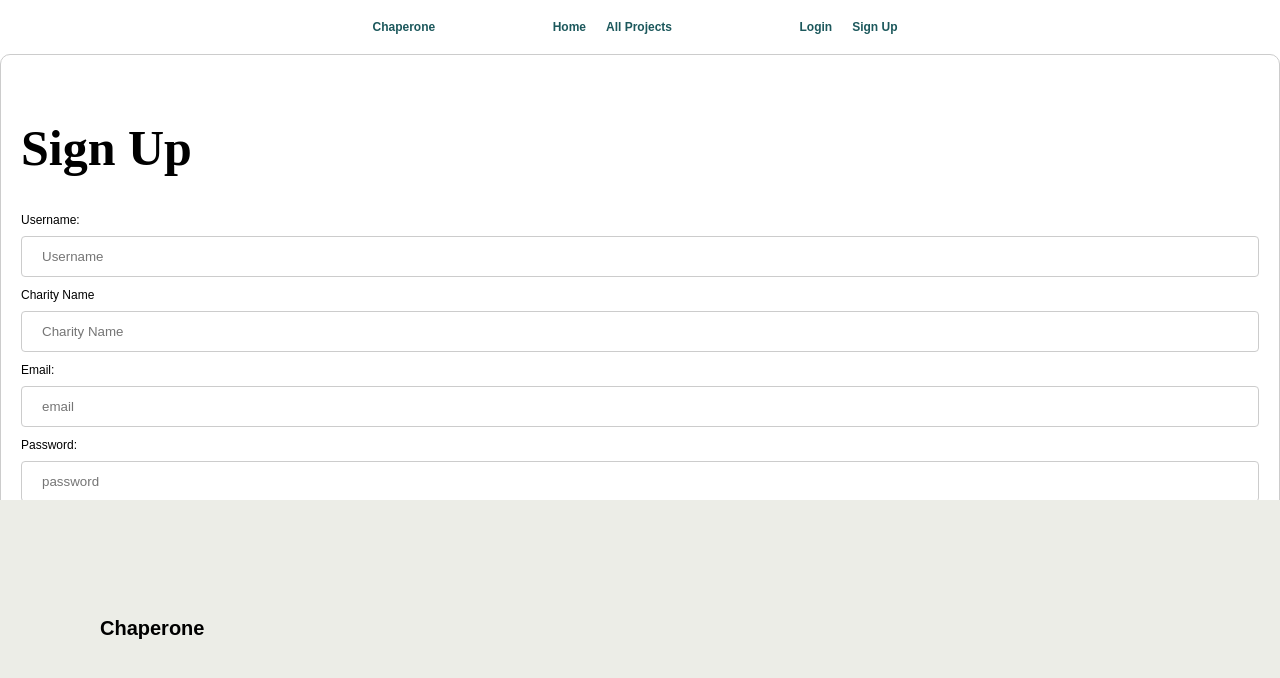
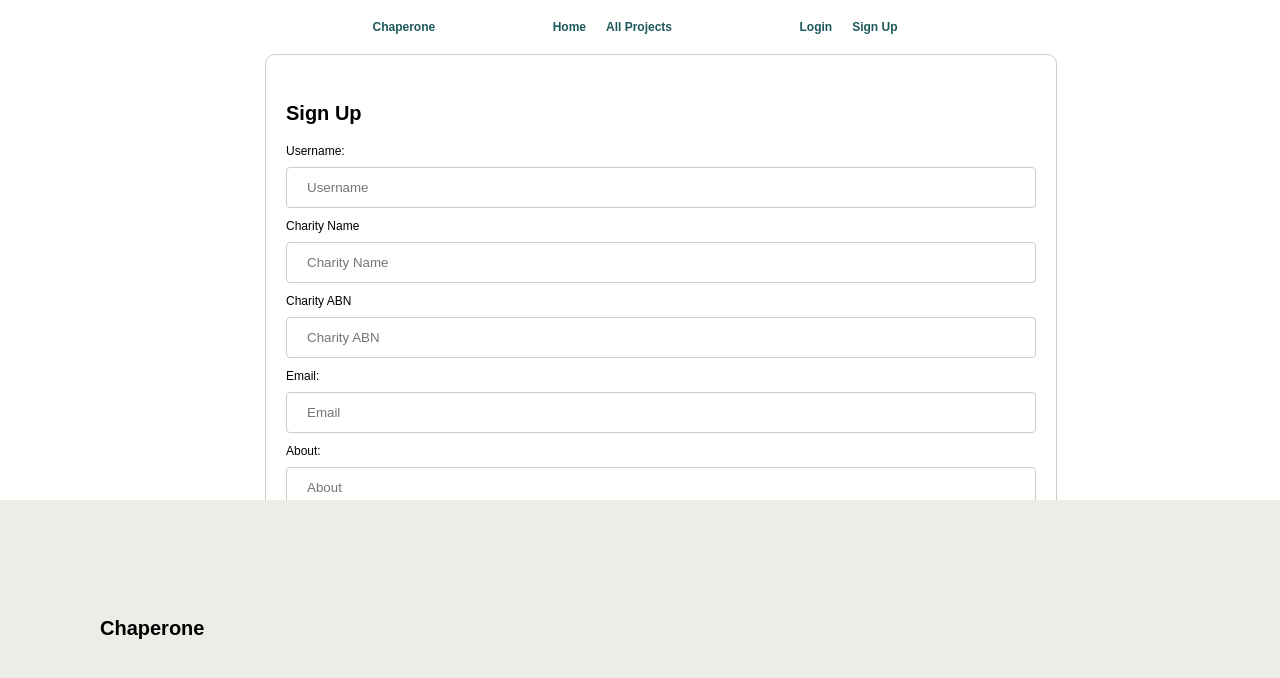
Before and after one commit to AnnieJDesigns/chaperone-crowdfunding, a React (Vite) app: page /signup in a window 1280 px wide. Shown: the top 678 px of the page. Built offline with nearby package versions, Linux system fonts and the light colour scheme.

Commit message:
login and signup page changes

```diff
--- a/src/components/LoginForm/index.jsx
+++ b/src/components/LoginForm/index.jsx
@@ -1,44 +1,53 @@
 import React, {useState} from 'react';
-import { useNavigate } from 'react-router-dom';
+import { useNavigate, useOutletContext } from 'react-router-dom';
+import '../../pages/css/Form.css';
 
-function LoginForm(){
-    const [ credentials, setCredentials ] = useState({
-        username: '',
-        password: '',
+function LoginForm() {
+
+    const [credentials, setCredentials] = useState({
+        username: "",
+        email: "",
+        password: "",
     });
+
+    const navigate = useNavigate();
 
     const handleChange = (event) => {
         const { id, value } = event.target;
         setCredentials((prevCredentials) => ({
             ...prevCredentials,
-        [id]: value
+            [id]: value,
         }));
     };
 
-const navigate = useNavigate();
-
-const handleSubmit = (event) => {
-    event.preventDefault();
-
-    if (credentials.username && credentials.password){
-        postData().then((response)=> {
-            console.log(response)
-            window.localStorage.setItem("token", response.token);
-            navigate("/");
-        })
-    }
-}
-
-const postData = async() => {
-    const response = await fetch(`${import.meta.env.VITE_API_URL}api-token-auth/`,{
+    const postData = async () => {
+        const response = await fetch(
+            `${import.meta.env.VITE_API_URL}api-token-auth/`,
+            {
                 method: "post",
                 headers: {
                 "Content-Type": "application/json",
                 },
-        body: JSON.stringify(credentials)
-    })
+                body: JSON.stringify(credentials),
+            }
+        );
         return response.json();
+    };
+
+    const handleSubmit = async(event) => {
+        event.preventDefault();
+        if (credentials.username && credentials.password) {
+            const { token } = await postData();
+            if(token !== undefined) {
+                window.localStorage.setItem("token", token);
+                navigate("/");
+
+            } else {
+                const response = await postData();
+                alert(JSON.stringify(response));
             }
+        }
+    };
 
     return (
         <form>
@@ -49,13 +58,18 @@ const postData = async() => {
                 <label htmlFor="username"> Username: </label>
                 <input onChange={handleChange} type="text" id="username" placeholder="Enter username"></input>
             </div>
+            <div>
+                <label htmlFor="email"> Email: </label>
+                <input onChange={handleChange} type="text" id="email" placeholder="Enter email"></input>
+            </div>
 
             <div>
                 <label htmlFor="password">Password: </label>
                 <input onChange={handleChange} type="text" id="password" placeholder="Password"></input>
             </div>
+            <div className='space-small'></div>
 
-            <button className="primary-button" onClick={handleSubmit} type="submit">Login</button>
+            <button className="primary-btn" onClick={handleSubmit} type="submit">Login</button>
 
 
         </form>
--- a/src/pages/SignUpPage.jsx
+++ b/src/pages/SignUpPage.jsx
@@ -1,51 +1,62 @@
 import React, { useState } from 'react'
 import { useNavigate } from 'react-router-dom';
+import '../pages/css/Form.css';
 
 function SignUpPage()  {
+
+    const authToken = window.localStorage.getItem("token")
+
+
     const [register, setRegister] = useState({
         username: "",
         charity_name:"",
         charity_abn:"",
         email:"",
         password: "",
+        about: "",
 
     });
 
+    const navigate = useNavigate();
+
     const handleChange = (event) => {
-        const {id, value} = event.target;
-        setRegister((prevRegister)=> ({
+        const { id, value } = event.target;
+        setRegister((prevRegister) => ({
             ...prevRegister,
-            [id]: value
-        }));
+            [id]: value,}));
         };
 
-    const navigate = useNavigate();
-
-    const handleSubmit = (event) => {
+        const handleSubmit = async (event) => {
             event.preventDefault();
-        if (register.username && register.charity_name) {
-            postData().then((response)=> {
-                navigate('/login/')
-            })
+            {
+               postData().then((response) => {
+                window.localStorage.setItem("token", response.token);
+                console.log(localStorage.getItem('token'))
+                navigate("/");
+               });
             }
-    };
+        }
 
         const postData = async () => {
             const response = await fetch(`${import.meta.env.VITE_API_URL}users/`, {
-            method: "post",
+                method: 'post',
                 headers: {
-                "Content-Type": "application/json",
+                    'Content-Type': 'application/json',
                 },
                 body: JSON.stringify(register),
-        })
-        return response.json();
-    };
+            });
 
+            return await response.json();
+
+    }
     return (
-           <div className='form-wrapper'>
-            <form >
+        <div>
+            <div className='formpage-wrapper'>
+                <div className='formpage-inner'>
+                    <div className='formpage-container'>
+                        <form className='form-wrapper'onSubmit={handleSubmit}>
                         <div className='title-form'>
-                    <h1>Sign Up</h1>
+                            <h2>Sign Up</h2>
                         </div>
                         <div className="username">
                             <label htmlFor="username">Username:</label>
@@ -55,16 +66,28 @@ function SignUpPage()  {
                             <label htmlFor="charity_name">Charity Name</label>
                             <input type="text" onChange={handleChange} id="charity name" placeholder="Charity Name"/>
                         </div>
+                        <div className="charity_abn">
+                            <label htmlFor="charity_abn">Charity ABN</label>
+                            <input type="text" onChange={handleChange} id="charity abn" placeholder="Charity ABN"/>
+                        </div>
                         <div className="email">
                             <label htmlFor="email">Email:</label>
-                    <input type="email" onChange={handleChange} id="email" placeholder="email"/>
+                            <input type="email" onChange={handleChange} id="email" placeholder="Email"/>
+                        </div>
+                        <div className="about">
+                            <label htmlFor="about">About:</label>
+                            <input type="text" onChange={handleChange} id="about" placeholder="About"/>
                         </div>
                         <div className="password">
                             <label htmlFor="password">Password:</label>
-                    <input type="password" onChange={handleChange} id="password" placeholder="password"/>
+                            <input type="password" onChange={handleChange} id="password" placeholder="Password"/>
                         </div>
-                <button className="primary-button"  onClick={handleSubmit} type="submit">Sign up</button>
+                        <div className='space-small'></div>
+                        <button className="primary-btn" type="submit">Sign up</button>
                         </form>
+                    </div>
+                </div>
+            </div>
         </div>
     )
 
```
Lines whose indentation alone changed are shown as unchanged.
